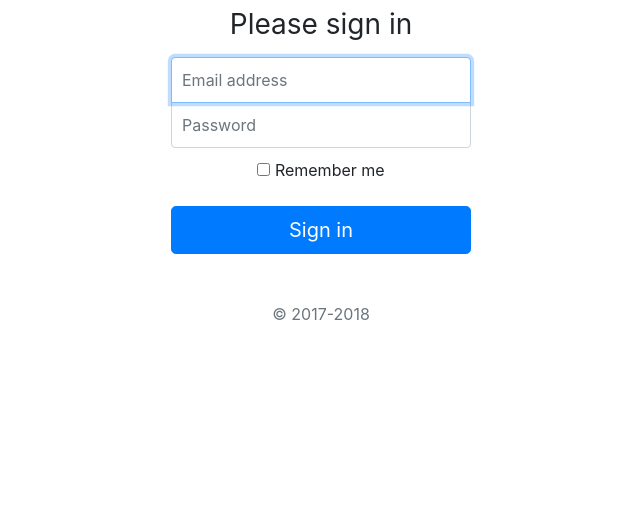
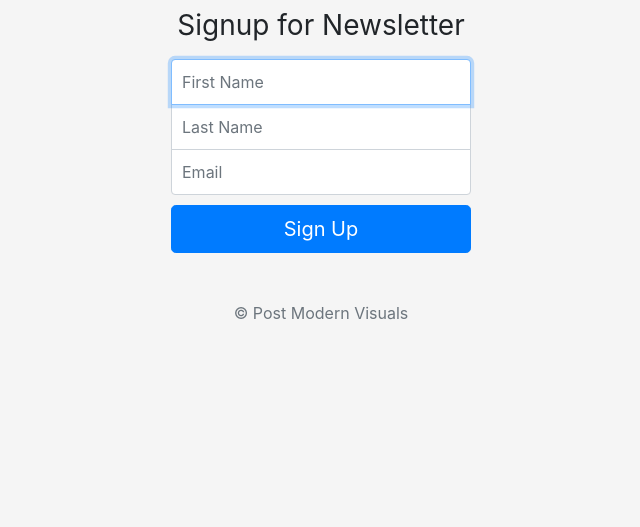
Before and after one commit to aelise17264/mailchimp, a website: page signup.html in a window 1280 px wide. Shown: the part 273-800 px from the top of the page, without its empty margins (319-959 px from the left). Drawn offline with nearby package versions, Linux system fonts and the light colour scheme.

Commit message:
finished styling, added post request

```diff
--- a/signup.html
+++ b/signup.html
@@ -18,20 +18,15 @@
   </head>
 
   <body class="text-center">
-    <form class="form-signin">
-      <img class="mb-4" src="https://getbootstrap.com/docs/4.0/assets/brand/bootstrap-solid.svg" alt="" width="72" height="72">
-      <h1 class="h3 mb-3 font-weight-normal">Please sign in</h1>
-      <label for="inputEmail" class="sr-only">Email address</label>
-      <input type="email" id="inputEmail" class="form-control" placeholder="Email address" required autofocus>
-      <label for="inputPassword" class="sr-only">Password</label>
-      <input type="password" id="inputPassword" class="form-control" placeholder="Password" required>
-      <div class="checkbox mb-3">
-        <label>
-          <input type="checkbox" value="remember-me"> Remember me
-        </label>
-      </div>
-      <button class="btn btn-lg btn-primary btn-block" type="submit">Sign in</button>
-      <p class="mt-5 mb-3 text-muted">&copy; 2017-2018</p>
+    <form class="form-signin" action="/" method="post">
+      <img class="mb-4" src="https://cdn3.iconfinder.com/data/icons/cinema-and-entertainment/100/cinema-11-512.png" alt="" width="72" height="72">
+      <h1 class="h3 mb-3 font-weight-normal">Signup for Newsletter</h1>
+      <input type="text" name="fName" class="form-control top" placeholder="First Name" required autofocus>
+      <input type="text" name="lName" class="form-control middle" placeholder="Last Name" required>
+      <input type="email" name="email" class="form-control bottom" placeholder="Email" required>
+
+      <button class="btn btn-lg btn-primary btn-block" type="submit">Sign Up</button>
+      <p class="mt-5 mb-3 text-muted">&copy; Post Modern Visuals</p>
     </form>
   </body>
 </html>
--- a/styles.css
+++ b/styles.css
@@ -15,7 +15,7 @@ body {
   justify-content: center;
   padding-top: 40px;
   padding-bottom: 40px;
-  background-color: #f5f5f;
+  background-color: #f5f5f5
 }
 
 .form-signin {
@@ -37,12 +37,18 @@ body {
 .form-signin .form-control:focus {
   z-index: 2;
 }
-.form-signin input[type="email"] {
+.top {
   margin-bottom: -1px;
   border-bottom-right-radius: 0;
   border-bottom-left-radius: 0;
 }
-.form-signin input[type="password"] {
+
+.middle{
+  border-radius: 0%;
+  margin-bottom: -1px;
+}
+
+.bottom {
   margin-bottom: 10px;
   border-top-left-radius: 0;
   border-top-right-radius: 0;
```
Also changed, not shown: index.js (+9 -1 lines).
